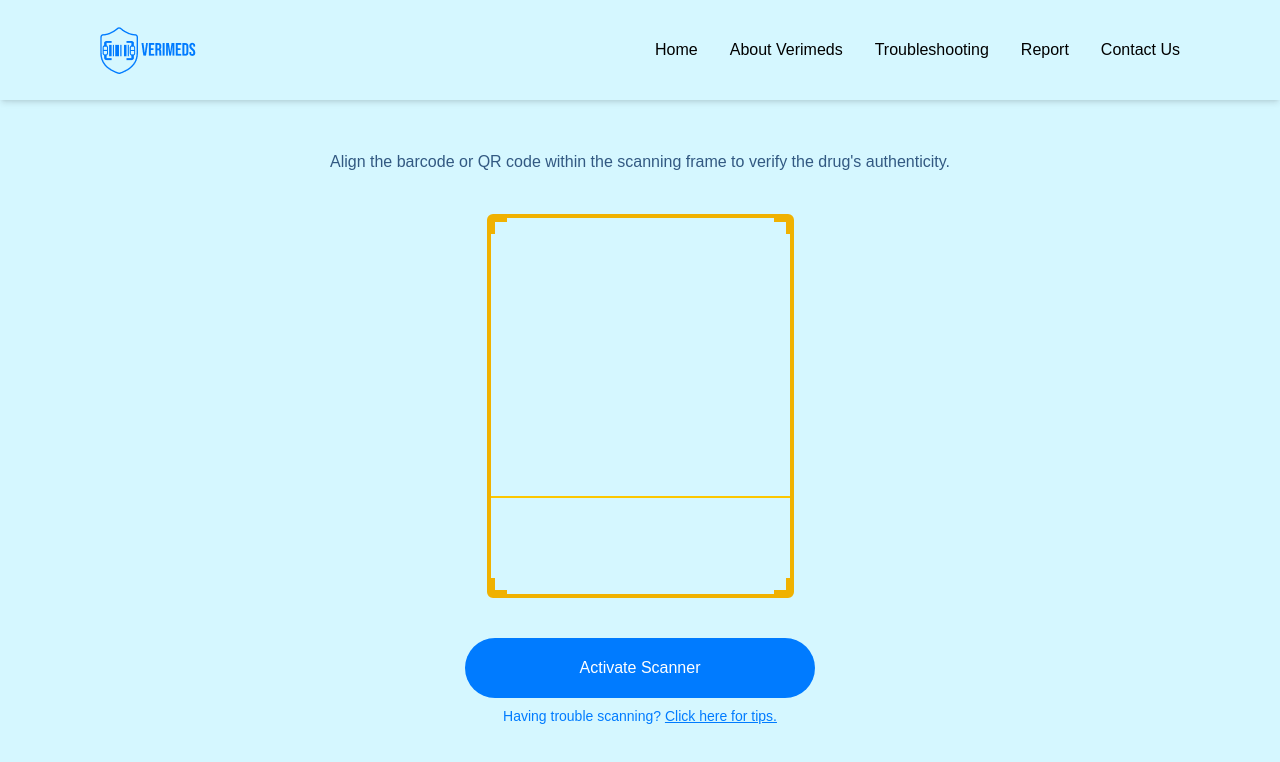
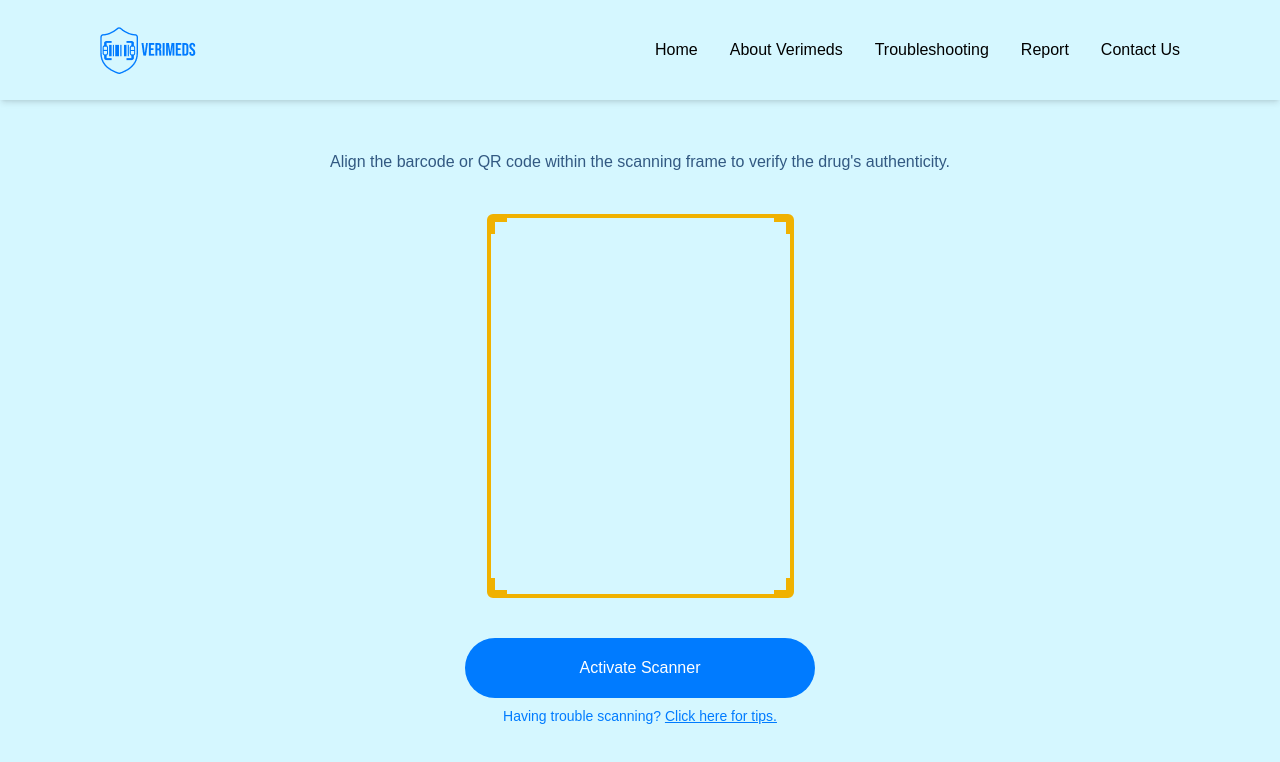
Before and after one commit to MayowaDeveloper2/verimeds, a Next.js app: page /activate-scanner in a window 1280 px wide. Shown: the top 762 px of the page. Built offline with nearby package versions, Linux system fonts and the light colour scheme.

Commit message:
all task

```diff
--- a/src/app/activate-scanner/activatescanner/activate.tsx
+++ b/src/app/activate-scanner/activatescanner/activate.tsx
@@ -88,9 +88,11 @@ export default function Activate() {
           <div className="absolute top-0 right-0 w-4 h-4 border-t-4 border-r-4 border-yellow-500" />
           <div className="absolute bottom-0 left-0 w-4 h-4 border-b-4 border-l-4 border-yellow-500" />
           <div className="absolute bottom-0 right-0 w-4 h-4 border-b-4 border-r-4 border-yellow-500" />
-          <div className="absolute top-0 left-0 w-full h-[2px] bg-yellow-400 animate-scan-line" />
+          {scanning && (
+              <div className="absolute top-0 left-0 w-full h-[2px] bg-yellow-400 animate-scan-line" />
+          )}
           {/* Scanner Targets */}
-          <div id="qr-reader" className="w-full h-full absolute" />
+          <div id="qr-reader" className="w-full h-[383.75px] absolute" />
           <div ref={quaggaRef} className="w-full h-full absolute hidden" />
         </div>
 
```
